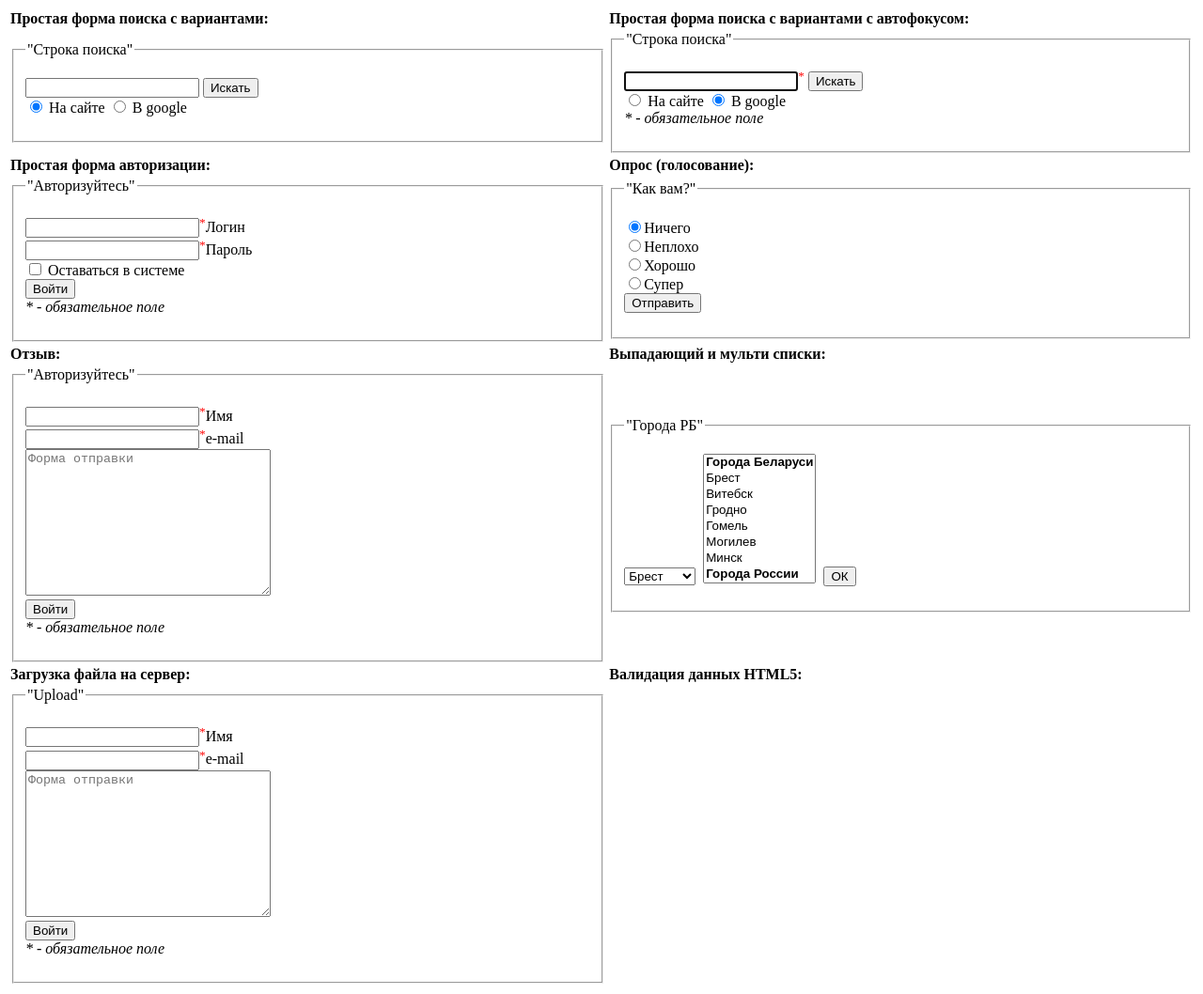
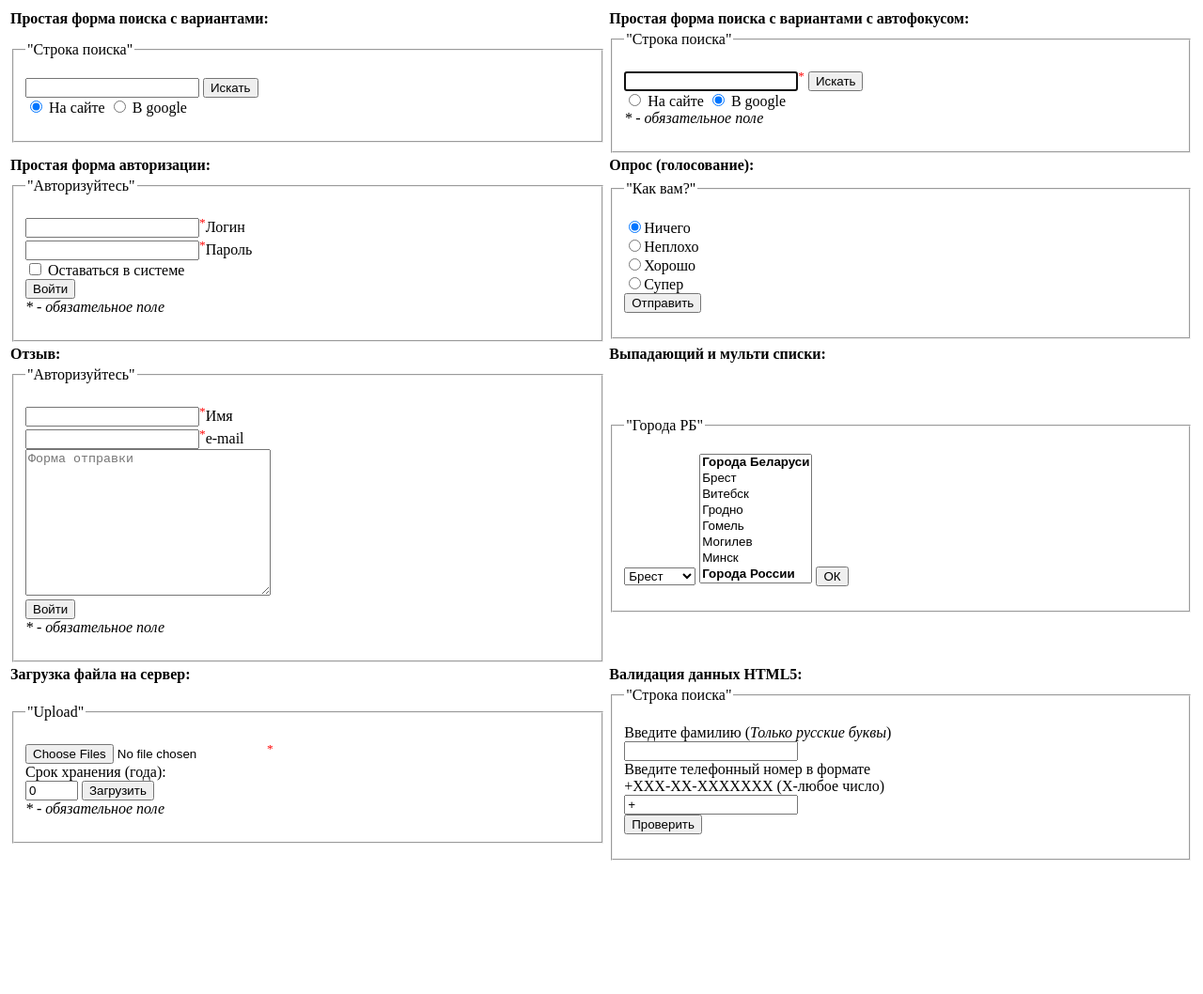
Before and after one commit to alvik1975/Aliaksandr_Misachenka, a plain HTML site: page Homework_SC1-81-20/lesson3/index.html in a window 1280 px wide. Shown: the whole page at 94% size. After the commit the page ends 927 px from the top, so only its background shows below. Drawn offline with Linux system fonts and the light colour scheme.

Commit message:
8 форм

```diff
--- a/Homework_SC1-81-20/lesson3/index.html
+++ b/Homework_SC1-81-20/lesson3/index.html
@@ -146,21 +146,46 @@
         <TH align="left" width="700">Валидация данных HTML5:</TH>
 </tr>
 <tr>
-    <!-- загрузка файла на сервер -->
+    <!-- загрузка файла на сервер
+     Почему если указать enctype="multipart/form-data" в поле <form ...>
+     как указано в http://htmlbook.ru/samhtml5/formy/zagruzka-failov
+     не передает наименования файлов методом POST
+     передает только через <input type="file" ...>
+     -->
+
     <td width="700">
-        <form id="poisk5" method="post" action="http://fe.it-academy.by/TestForm.php" target="_ablank">
+        <form id="poisk7" method="post" action="http://fe.it-academy.by/TestForm.php" target="_ablank">
             <fieldset>
             <legend>"Upload"</legend>
             <p>
-                <input type="text" name="str_5_name" autofocus required><font color="red"><sup>*</sup></font>Имя<br>
-                <input type="email" name="str_5_email" autofocus required><font color="red"><sup>*</sup></font>e-mail<br>
-                <textarea name="poisk5" cols="30" rows="10" placeholder="Форма отправки"></textarea><br>
-                <input type="submit" value="Войти"><br>
+                <input type="file" name="choose_file7[]" enctype="multipart/form-data" multiple required>
+                <font color="red"><sup>*</sup></font><br>
+                Срок хранения (года):<br>
+                <input type="number" size="2" min="1" max="99" name="how_mach_7" value="0">
+                <input type="submit" value="Загрузить"><br>
                 <i>* - обязательное поле </i>
             </p>
             </fieldset>
         </form>
-        </td>
+    </td>
+    <!-- Валидация данных HTML5     -->
+    <td width="700">
+        <form id="poisk8" method="post" action="http://fe.it-academy.by/TestForm.php" target="_ablank">
+            <fieldset>
+                <legend>"Строка поиска"</legend>
+                <p>
+                    Введите фамилию (<i>Только русские буквы</i>)<br>
+                    <input type="text" name="name_8" pattern="^[А-Яа-яЁё\s]+$" required><br>
+                    Введите телефонный номер в формате<br>
+                    +ХХХ-ХХ-ХХХХХХХ (Х-любое число)<br>
+                    <input type="tel" name="phone_number8" pattern="[+]{1}[0-9]{3}-[0-9]{2}-[0-9]{7}"
+                           required value="+"><br>
+                    <input type="submit" value="Проверить"><br>
+                </p>
+            </fieldset>
+        </form>
+    </td>
+
 </tr>
 
 </Table>
```
